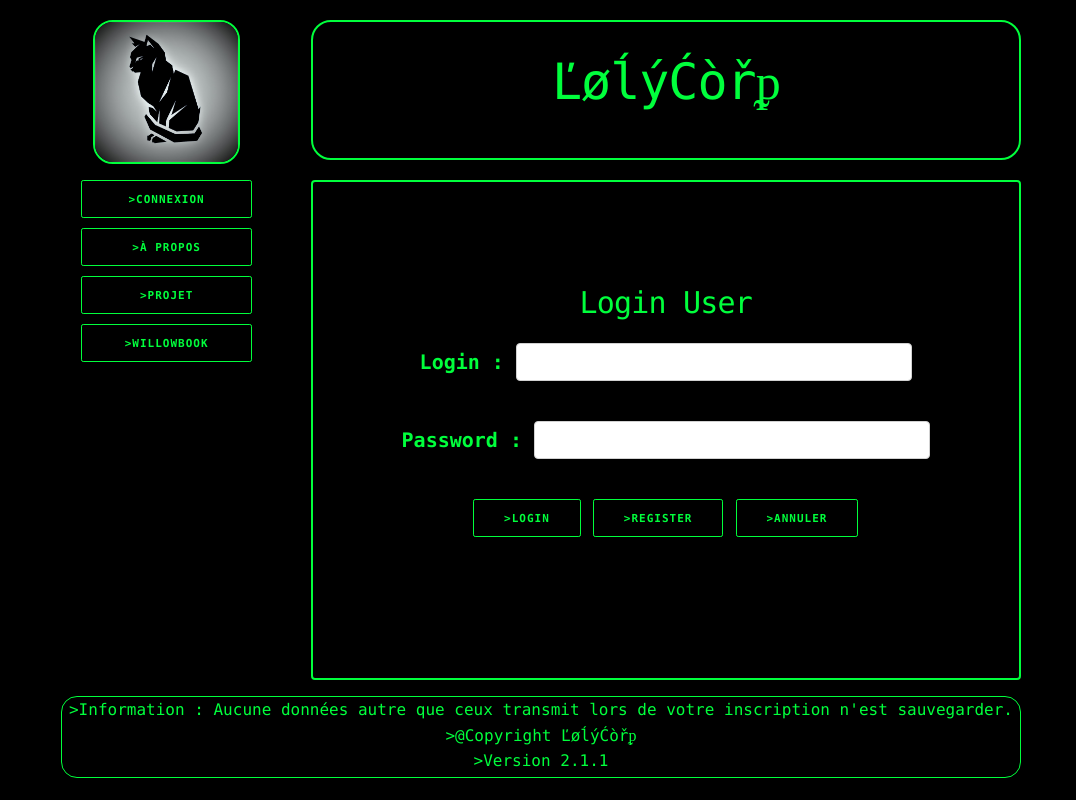
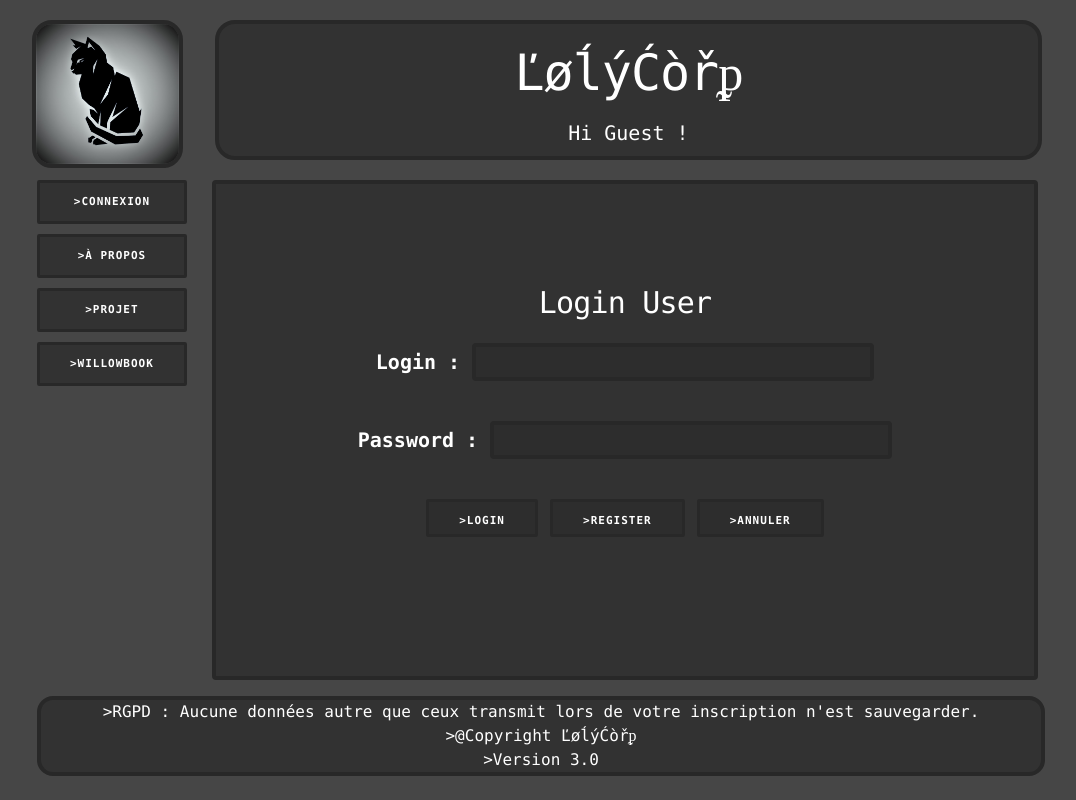
Before and after one commit to GostyCorp/GostyWeb, a PHP site: page /Home in a window 1280 px wide. Shown: the whole page, without its empty margins (89-1165 px from the left). Run offline with PHP 8.4, Linux system fonts and the light colour scheme; some libraries are stand-ins or nearby versions.

Commit message:
3.0
+ Chat
>Graphics Upgrade
>Security Update
>Ergonomic Uppdate

```diff
--- a/control/c_about.php
+++ b/control/c_about.php
@@ -1,5 +1,5 @@
 <?php
-	include("control/c_summary.php");
+	include_once("control/c_summary.php");
 	if(!isset($_GET['act']))
 	{
 		$_GET['act'] = '#';
--- a/control/c_connection.php
+++ b/control/c_connection.php
@@ -8,46 +8,41 @@
 		header('Location: Home');
 	}
 	$act = $_GET['act'];
+	include_once("control/c_summary.php");
 	switch($act)
 	{
 		case 'login':
 		{
-			include("control/c_summary.php");
 			include("view/v_connection.php");
 			break;
 		}
 		case 'register':
 		{
-			include("control/c_summary.php");
 			include("view/v_register.php");
 			break;
 		}
 		case 'verifyLogin':
 		{
+			include_once("view/v_connection.php");
 			$login = $_REQUEST['login'];
-			$pwd = $_REQUEST['pwd'];
+			$pwd = hash("sha256", $_REQUEST['pwd']);
 			$guest = $bdd->getUser($login, $pwd);
 			if(!isset($guest) || $guest['name'] != $login)
 			{
-				include("control/c_summary.php");
-				include("view/v_connection.php");
 				echo "<h5>Erreur Login</h5>";
 			}
 			else if ($guest['pwd'] != $pwd)
 			{
-				include("control/c_summary.php");
-				include("view/v_connection.php");
 				echo "<h5>Erreur Password</h5>";
 			}
 			else if ($guest['statut'] == 'Guest')
 			{
-				include("control/c_summary.php");
-				include("view/v_connection.php");
 				echo "<h5>No Permission</h5>";
 				echo "<h5>Contact Admins/Moderators</h5>";
 			}
 			else
 			{
+				$_SESSION['id'] = $guest['ID'];
 				$_SESSION['login'] = $guest['name'];
 				$_SESSION['statut'] = $guest['statut'];
 				$_SESSION['vip'] = $guest['vip'];
@@ -57,6 +52,7 @@
 		}
 		case 'verifyRegister':
 		{
+			include_once("view/v_register.php");
 			$login = $_REQUEST['login'];
 			$pwd = $_REQUEST['pwd'];
 			$vfpwd = $_REQUEST['vfpwd'];
@@ -64,24 +60,19 @@
 			$guest = $bdd->getUsername($login);
 			if($guest == $login)
 			{
-				include("control/c_summary.php");
-				include("view/v_register.php");
 				echo "<h5>Username already exist</h5>";
 			}
 			else if ($pwd != $vfpwd)
 			{
-				include("control/c_summary.php");
-				include("view/v_register.php");
 				echo "<h5>The password are not equal</h5>";
 			}
 			else if (!filter_var($email, FILTER_VALIDATE_EMAIL))
 			{
-				include("control/c_summary.php");
-				include("view/v_register.php");
 				echo "<h5>The email are not good</h5>";
 			}
 			else
 			{
+				$pwd = hash("sha256", $_REQUEST['pwd']);
 				$bdd->registerUser($login, $pwd, $email);
 				$bdd->registerStatut($login);
 				header('Location: Login');
--- a/control/c_header.php
+++ b/control/c_header.php
@@ -1,11 +1,11 @@
 <?php
-    if($_SESSION['vip'] == '1')
+    /*if($_SESSION['vip'] == '1')
     {
-        $logo = '<img style="border: 0.1em solid rgb(255, 200, 0);" class="logo" src="img/NewCatVIP.jpg">';
+        $logo = '<img style="border: 0.2em solid rgb(255, 200, 0);" class="logo" src="img/NewCatVIP.jpg">';
     }
     else
     {
-        $logo = '<img style="border: 0.1em solid rgb(0, 255, 60);" class="logo" src="img/NewCat.jpg">';
-    }
+        $logo = '<img style="border: 0.2em solid rgb(40, 40, 40);" class="logo" src="img/NewCat.jpg">';
+    }*/
     include('view/v_header.php');
 ?>
--- a/control/c_home.php
+++ b/control/c_home.php
@@ -1,5 +1,5 @@
 <?php
-	include("control/c_summary.php");
+	include_once("control/c_summary.php");
 	if(!isset($_GET['act']))
 	{
 		$_GET['act'] = '#';
--- a/control/c_project.php
+++ b/control/c_project.php
@@ -1,5 +1,5 @@
 <?php
-	include("control/c_summary.php");
+	include_once("control/c_summary.php");
 	if(!isset($_GET['act']))
 	{
 		$_GET['act'] = '#';
--- a/control/c_summary.php
+++ b/control/c_summary.php
@@ -4,6 +4,7 @@
 	{
 		echo '<a class="button" href="Home">>Home</a>';
 		echo '<a class="button" href="About">>À propos</a>';
+		echo '<a class="button" href="Tchat">>Tchat</a>';
 		echo '<a class="button" href="Project">>Projet</a>';
 		echo '<a class="button" href="logOff">>Déconnexion</a>';
 	}
@@ -11,6 +12,7 @@
 	{
 		echo '<a class="button" href="Home">>Home</a>';
 		echo '<a class="button" href="About">>À propos</a>';
+		echo '<a class="button" href="Tchat">>Tchat</a>';
 		echo '<a class="button" href="Project">>Projet</a>';
 		echo '<a class="button" href="Save">>Backup</a>';
 		echo '<a class="button" href="logOff">>Déconnexion</a>';
@@ -19,6 +21,7 @@
 	{
 		echo '<a class="button" href="Home">>Home</a>';
 		echo '<a class="button" href="About">>À propos</a>';
+		echo '<a class="button" href="Tchat">>Tchat</a>';
 		echo '<a class="button" href="Project">>Projet</a>';
 		echo '<a class="button" href="Save">>Backup</a>';
 		echo '<a class="button" href="Admin">>Admin</a>';
--- a/css/lolyweb.css
+++ b/css/lolyweb.css
@@ -2,36 +2,39 @@ body
 {
 	font-family: Consolas;
 	font-size: 2em;
-	background-color: rgb(0, 0, 0);
-	color: rgb(0, 255, 60);
+	line-height: 1em;
+	background-color: rgba(70, 70, 70);
+	color: rgb(255, 255, 255);
 	margin-right: 1em;
 }
 
 ::-webkit-scrollbar
 {
 	width: 0.3em;
+	height: 0.3em;
 }
 
 ::-webkit-scrollbar-thumb
 {
-	background: rgb(0, 255, 60);
+	background: rgb(100, 100, 100);
 	border-radius: 1em;
 }
 
 ::-webkit-scrollbar-thumb:hover
 {
-	background: rgb(0, 122, 30);
+	background: rgb(255, 255, 255);
 }
 
 ::-webkit-scrollbar-track
 {
-	background: rgb(0, 61, 15);
+	background: rgb(50, 50, 50);
 }
 
 hr
 {
-	border-top: 0.1em solid rgb(0, 255, 60);
-	width: 6em;
+	border-top: 0.2em solid rgb(80, 80, 80);
+	border-radius: 1em;
+	width: 12em;
 }
 
 .container
@@ -58,13 +61,17 @@ hr
 {
 	border-radius: 1em;
 	height: 7em;
+	border: 0.2em solid rgb(40, 40, 40);
 }
 
 .row.header > .nine.columns
 {
 	display: flex;
+	align-items: center;
+    flex-direction: column;
 	justify-content: center;
-	border: 0.1em solid rgb(0, 255, 60);
+	background-color: rgb(50, 50, 50);
+	border: 0.2em solid rgb(40, 40, 40);
 	border-radius: 1em;
 }
 .row.header > .nine.columns > a
@@ -74,40 +81,38 @@ hr
 
 .row.header > .nine.columns > a > h1
 {
-	color: rgb(0, 255, 60);
+	color: rgb(255, 255, 255);
 	padding-top: 0.6em;
 }
 
 .row.center > .three.columns
 {
-	padding: 1em;
+	padding-top: 1em;
 	display: flex;
 	flex-direction: column;
+	align-items: stretch;
+	flex-wrap: wrap;
 }
 
 .row.center > .three.columns > a
 {
-	color: rgb(0, 255, 60);
-	border: 0.1em solid rgb(0, 255, 60);
+	color: rgb(255, 255, 255);
+	background-color: rgb(50, 50, 50);
+	border: 0.3em solid rgb(40, 40, 40);
 	border-radius: 0.2em;
+	height: auto;
 }
 
 .row.center > .nine.columns
 {
 	margin-top: 1em;
-	border: 0.1em solid rgb(0, 255, 60);
+	background-color: rgb(50, 50, 50);
+	border: 0.2em solid rgb(40, 40, 40);
 	border-radius: 0.2em;
 	max-height: 35em;
 	min-height: 35em;
 	padding: 1em;
 	overflow-y: auto;
-}
-
-
-.row.center > .nine.columns > table > thead > tr > th
-{
-	font-size: 0.7em;
-	text-align: center;
 }
 
 .row.center > .nine.columns.login
@@ -118,17 +123,25 @@ hr
 	text-align: center;
 }
 
+.row.center > .nine.columns.login > form > p > label > input
+{
+	background-color: rgb(45, 45, 45);
+	border: 0.2em solid rgb(40, 40, 40);
+}
+
 .row.center > .nine.columns.login > form > a
 {
-	color: rgb(0, 255, 60);
-	border-color: rgb(0, 255, 60);
+	color: rgb(255, 255, 255);
+	background-color: rgb(45, 45, 45);
+	border: 0.3em solid rgb(40, 40, 40);
 	border-radius: 0.2em;
 }
 
 .row.center > .nine.columns.login > form > input
 {
-	color: rgb(0, 255, 60);
-	border-color: rgb(0, 255, 60);
+	background-color: rgb(45, 45, 45);
+	color: rgb(255, 255, 255);
+	border: 0.3em solid rgb(40, 40, 40);
 	border-radius: 0.2em;
 }
 
@@ -138,6 +151,7 @@ hr
 	flex-direction: column;
 	justify-content: center;
 	text-align: center;
+	line-height: 1.5em;
 }
 
 .row.center > .nine.columns.project
@@ -163,29 +177,149 @@ hr
 	font-size: 0.8em;
 }
 
+.row.center > .nine.columns.tchat
+{
+	display: flex;
+	font-size: 0.9em;
+}
+
+/*
+.row.center > .nine.columns.tchat > .three.columns.group
+{
+	border: 0.1em solid rgb(0, 255, 60);
+}
+*/
+
+.row.center > .nine.columns.tchat > .nine.columns.text
+{
+	display: flex;
+	flex-direction: column;
+	position: relative;
+	border: 0.2em solid rgb(40, 40, 40);
+	border-radius: 1em;
+}
+
+.row.center > .nine.columns.tchat > .nine.columns.text > .messagesUp
+{
+	display: block;
+	height: 13%;
+}
+
+.row.center > .nine.columns.tchat > .nine.columns.text > .messagesUp > .sending
+{
+	display: flex;
+    align-items: center;
+	padding: 0.5em;
+	width: -webkit-fill-available;
+}
+
+.row.center > .nine.columns.tchat > .nine.columns.text > .messagesUp > .sending > .area
+{
+	position: relative;
+	margin: 0.1em;
+	left: 0em;
+	width: 100%;
+	height: 100%;
+	background-color: rgb(45, 45, 45);
+	border: 0.2em solid rgb(40, 40, 40);
+	border-radius: 0.5em;
+	resize: none;
+}
+
+.row.center > .nine.columns.tchat > .nine.columns.text > .messagesUp> .sending > .send
+{
+	height: auto;
+	position: relative;
+	margin: 0em;
+	right: 0em;
+	font-size: 0.7em;
+	color: rgb(255, 255, 255);
+	background-color: rgb(45, 45, 45);
+	border: 0.3em solid rgb(40, 40, 40);
+	border-radius: 1em;
+	margin-left: 0.5em;
+}
+
+.row.center > .nine.columns.tchat > .nine.columns.text > .messagesDown
+{
+	display: block;
+	height: 100%;
+	overflow: auto;
+	width: fit-content;
+	flex-direction: column;
+}
+
+.row.center > .nine.columns.tchat > .nine.columns.text > .messagesDown > div
+{
+    display: flex;
+    flex-direction: column;
+    align-items: flex-start
+}
+
+.row.center > .nine.columns.tchat > .nine.columns.text > .messagesDown > .right
+{
+	align-items: flex-end
+}
+
+.row.center > .nine.columns.tchat > .nine.columns.text > .messagesDown > .left > div
+{
+	background-color: rgb(45, 45, 45);
+	border: 0.2em solid rgb(40, 40, 40);
+	margin: 0.5em;
+	padding: 0.5em;
+	border-radius: 1em;
+	border-top-left-radius: 0em;
+}
+
+.row.center > .nine.columns.tchat > .nine.columns.text > .messagesDown > .right > div
+{
+	background-color: rgb(45, 45, 45);
+	border: 0.2em solid rgb(40, 40, 40);
+	margin: 0.5em;
+	padding: 0.5em;
+	border-radius: 1em;
+	border-top-right-radius: 0em;
+}
+
 .row.center > .nine.columns.admin
 {
 	display: flex;
 	flex-direction: column;
 	justify-content: center;
 	text-align: center;
+	align-items: center;
 }
 
-.row.center > .nine.columns > table > tbody > tr > td
+.row.center > .nine.columns.admin > form
 {
-	font-size: 0.6em;
+	width: 80%;
+}
+
+.row.center > .nine.columns > form > table > thead > tr > th
+{
+	font-size: 1em;
+	text-align: center;
+}
+
+.row.center > .nine.columns > form > table > tbody > tr > td
+{
+	font-size: 1em;
 	text-align: center;
 }
 
 .row.center > .nine.columns.admin > form > input
 {
-	color: rgb(0, 255, 60);
-	border-color: rgb(0, 255, 60);
+	height: auto;
+	color: rgb(255, 255, 255);
+	border: 0.3em solid rgb(40, 40, 40);
 	border-radius: 0.2em;
 }
 
 .row.center > .nine.columns.admin > form > select
 {
+	height: auto;
+	background-color: rgb(50, 50, 50);
+	border: 0.2em solid rgb(40, 40, 40);
 	width: 8em;
 }
 
@@ -197,14 +331,16 @@ h5
 
 .row.footer
 {
+	background-color: rgb(50, 50, 50);
 	display: flex;
 	justify-content: center;
 	margin-top: 1em;
-	border: 0.1em solid rgb(0, 255, 60);
+	border: 0.3em solid rgb(40, 40, 40);
 	border-radius: 1em;
-	height: 5em;
+	height: fit-content;
 	text-align: center;
 	font-size: 0.8em;
+	line-height: 1.5em;
 }
 
 /*---------------------Responsive---------------------*/
--- a/css/skeleton.css
+++ b/css/skeleton.css
@@ -31,7 +31,7 @@
 .container {
   position: relative;
   width: 100%;
-  max-width: 960px;
+  max-width: 1480px;
   margin: 0 auto;
   padding: 0 20px;
   box-sizing: border-box; }
@@ -49,7 +49,7 @@
 }
 
 /* For devices larger than 550px */
-@media (min-width: 550px) {
+@media (min-width: 1080px) {
   .container {
     width: 80%; }
   .column,
@@ -62,13 +62,13 @@
   .one.column,
   .one.columns                    { width: 4.66666666667%; }
   .two.columns                    { width: 13.3333333333%; }
-  .three.columns                  { width: 22%;            }
+  .three.columns                  { width: 13.3333333333%; }
   .four.columns                   { width: 30.6666666667%; }
   .five.columns                   { width: 39.3333333333%; }
   .six.columns                    { width: 48%;            }
   .seven.columns                  { width: 56.6666666667%; }
   .eight.columns                  { width: 65.3333333333%; }
-  .nine.columns                   { width: 74.0%;          }
+  .nine.columns                   { width: 82%; }
   .ten.columns                    { width: 82.6666666667%; }
   .eleven.columns                 { width: 91.3333333333%; }
   .twelve.columns                 { width: 100%; margin-left: 0; }
@@ -84,7 +84,7 @@
   .offset-by-two.column,
   .offset-by-two.columns          { margin-left: 17.3333333333%; }
   .offset-by-three.column,
-  .offset-by-three.columns        { margin-left: 26%;            }
+  .offset-by-three.columns        { margin-left: 17.3333333333%; }
   .offset-by-four.column,
   .offset-by-four.columns         { margin-left: 34.6666666667%; }
   .offset-by-five.column,
@@ -96,7 +96,7 @@
   .offset-by-eight.column,
   .offset-by-eight.columns        { margin-left: 69.3333333333%; }
   .offset-by-nine.column,
-  .offset-by-nine.columns         { margin-left: 78.0%;          }
+  .offset-by-nine.columns         { margin-left: 82%;            }
   .offset-by-ten.column,
   .offset-by-ten.columns          { margin-left: 86.6666666667%; }
   .offset-by-eleven.column,
--- a/index.php
+++ b/index.php
@@ -1,16 +1,19 @@
 <?php
-	require_once("model/bdd.php");
+	date_default_timezone_set('Europe/Paris');
+	require_once "model/bdd.php";
 	session_start();
 	$bdd = Bdd::getBdd();
-	if ((!isset($_GET['req']) || !isset($_SESSION['login']) || !isset($_SESSION['statut'])) && $_GET['req'] != 'project' &&  $_GET['req'] != 'about')
+	if ((!isset($_GET['req']) || !isset($_SESSION['id'])) && $_GET['req'] != 'project' &&  $_GET['req'] != 'about')
 	{
 		$_GET['req'] = 'login';
-		$_SESSION['login'] = null;
+		$_SESSION['id'] = null;
+		$_SESSION['login'] = "Guest";
 		$_SESSION['statut'] = null;
 		$_SESSION['vip'] = null;
 	}
+	$_COOKIE['toto'] = "fuck";
 	$req = $_GET['req'];
-	include("control/c_header.php");
+	require_once "control/c_header.php";
 	switch($req)
 	{
 		case 'login':
@@ -26,6 +29,11 @@
 		case 'about':
 		{
 			include("control/c_about.php");
+			break;
+		}
+		case 'tchat':
+		{
+			include("control/c_tchat.php");
 			break;
 		}
 		case 'project':
@@ -44,5 +52,5 @@
 			break;
 		}
 	}
-	include("view/v_footer.php");
+	require_once "view/v_footer.php";
 ?>
--- a/model/bdd.php
+++ b/model/bdd.php
@@ -36,7 +36,7 @@
 
 		public function getUser($login, $pwd)
 		{
-			$req = "SELECT name, pwd, statut, vip
+			$req = "SELECT U.ID, U.name, U.pwd, S.statut, S.vip
 						FROM USERS U INNER JOIN STATUS S ON U.ID = S.userID
 						WHERE name = '$login' AND pwd = '$pwd'";
 			try
@@ -87,7 +87,6 @@
 			{
 				echo ('Error connection : '), $e->getMessage(), "\n";
 			}
-
 		}
 
 		public function registerStatut($login)
@@ -113,6 +112,36 @@
 				$prep->execute();
 				$result = $prep->fetchAll();
 				return $result;
+			}
+			catch (Exception $e)
+			{
+				echo ('Error connection : '), $e->getMessage(), "\n";
+			}
+		}
+
+		public function getMessages()
+		{
+			$req = "SELECT U.ID, name, message, date FROM USERS U INNER JOIN TCHAT T ON U.ID = T.userID ORDER BY T.ID DESC";
+			try
+			{
+				$prep = BDD::$sql->prepare($req);
+				$prep->execute();
+				$result = $prep->fetchAll();
+				return $result;
+			}
+			catch (Exception $e)
+			{
+				echo ('Error connection : '), $e->getMessage(), "\n";
+			}
+		}
+
+		public function newMessage($id, $message, $date)
+		{
+			$req = "INSERT INTO TCHAT (userID, message, date) VALUES ($id, '$message', '$date')";
+			try
+			{
+				$prep = BDD::$sql->prepare($req);
+				$prep->execute();
 			}
 			catch (Exception $e)
 			{
--- a/view/v_about.php
+++ b/view/v_about.php
@@ -4,9 +4,11 @@
 		<br>
 		=>^w^<=
 		<br>
-		je suis développeur de <100 ans.
 		<br>
-		>Ce site sert d'affiche et d'informations à des projets pour ma team LolyCorp.
+		Je suis un développeur de ≤100 ans.
+		<br>
+		<br>
+		>Ce site est utilisé comme affiche et information pour les projets de mon équipe ĽøĺýĆòřᵱ.
 		<br>
 		>Je vous souhaite la bienvenue :>
 	</p>
--- a/view/v_backup.php
+++ b/view/v_backup.php
@@ -6,7 +6,7 @@
 		{
 			if($getSave != "." && $getSave !="..")
 			{
-				echo "<li><a id='backup' href=", $dirSave.$getSave, ">", $getSave,"</a></li>";
+				echo "<li><a href=", $dirSave.$getSave, ">", $getSave,"</a></li>";
 			}
 		}
 		echo "</ul>";
--- a/view/v_footer.php
+++ b/view/v_footer.php
@@ -1,10 +1,10 @@
             </div>
             <div class="row footer">
-                >Information : Aucune données autre que ceux transmit lors de votre inscription n'est sauvegarder.
+                >RGPD : Aucune données autre que ceux transmit lors de votre inscription n'est sauvegarder.
                 <br>
                 >@Copyright ĽøĺýĆòřᵱ
                 <br>
-                >Version 2.1.1
+                >Version 3.0
             </div>
         </div>
     </body>
--- a/view/v_header.php
+++ b/view/v_header.php
@@ -1,4 +1,5 @@
 <!DOCTYPE html>
+<META HTTP-EQUIV="CACHE-CONTROL" CONTENT="NO-CACHE">
 <html>
 	<head>
 		<title>
@@ -10,16 +11,22 @@
 		<link rel="stylesheet" href="css/lolyweb.css">
 		<meta charset="utf-16">
 	</head>
+	<script src="https://code.jquery.com/jquery-3.6.0.min.js" integrity="sha256-/xUj+3OJU5yExlq6GSYGSHk7tPXikynS7ogEvDej/m4=" crossorigin="anonymous"></script>
+    <script>
+        function loadMessage()
+        {
+            $('.messagesDown').load('view/v_message.php', 'id='+ <?php echo $_SESSION['id']?>);
+        }
+    </script>
 	<body>
 		<div class="container">
 			<div class="row header">
 				<div class="three columns">
-					<?php
-						echo $logo;
-					?>
+					<img class="logo" src="img/NewCat.jpg" title="logo">
 				</div>
 				<div class="nine columns">
-					<a href="Home"><h1>ĽøĺýĆòřᵱ</h1></a>
+					<a href="Home"><h1 name='ok'>ĽøĺýĆòřᵱ</h1></a>
+					<p>Hi <?php echo $_SESSION['login'] ?> !</p>
 				</div>
 			</div>
 			<div class="row center">
```
Also changed, not shown: control/c_tchat.php (added, +24 -0 lines), view/v_admin.php (+4 -4 lines), view/v_message.php (added, +28 -0 lines), view/v_project.php (+5 -88 lines), view/v_tchat.php (added, +18 -0 lines), .htaccess.
